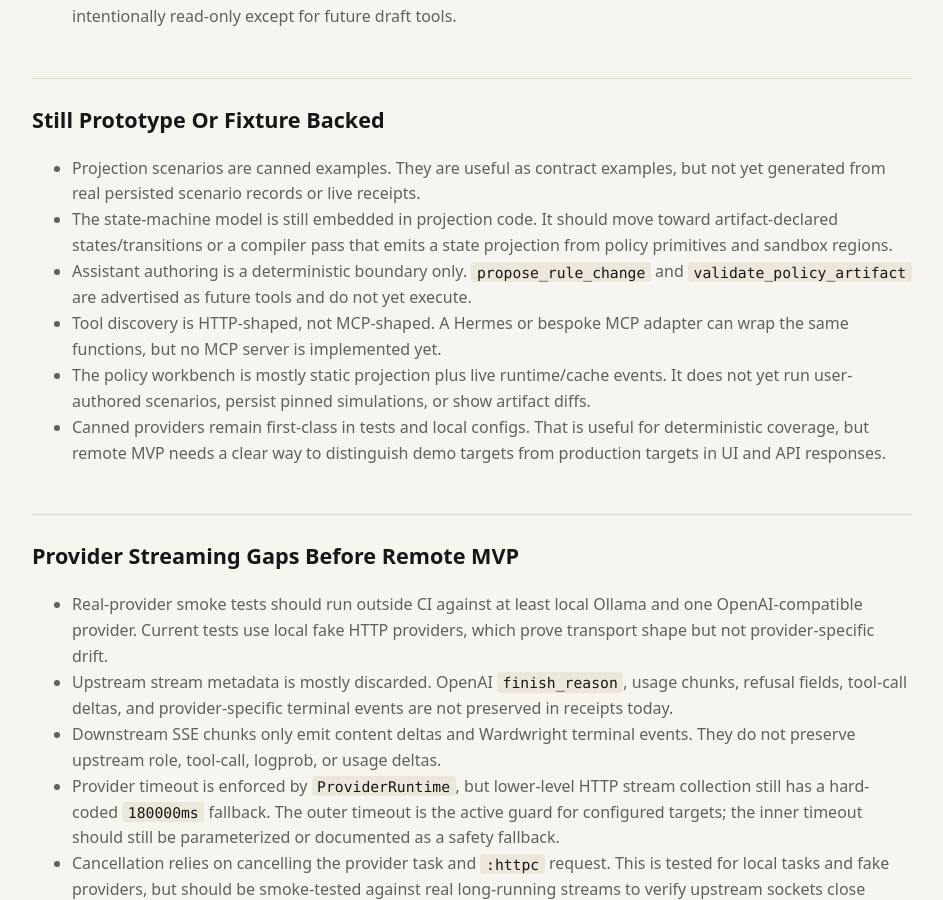
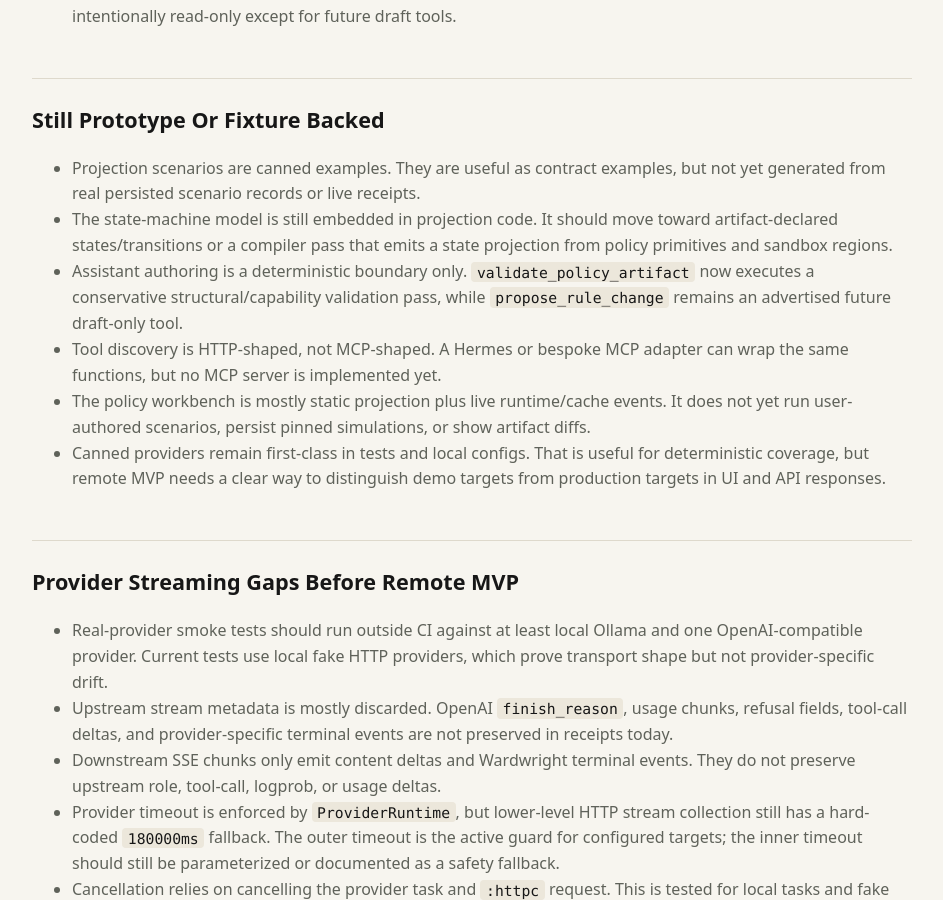
Before and after one commit to bglusman/ingary, a Jekyll site: the page built from docs/mvp-realness-inventory.md, in a window 1280 px wide and 900 px high, scrolled down 999 px. Shown: the whole window, without its empty margins (168-1111 px from the left). Built offline with Jekyll 4.4.1, drawn with Linux system fonts in a browser that asks for light colours; some of the changed text lies outside the part shown.

Commit message:
Add policy artifact validation endpoint

```diff
--- a/docs/mvp-realness-inventory.md
+++ b/docs/mvp-realness-inventory.md
@@ -50,9 +50,9 @@
 - The state-machine model is still embedded in projection code. It should move
   toward artifact-declared states/transitions or a compiler pass that emits a
   state projection from policy primitives and sandbox regions.
-- Assistant authoring is a deterministic boundary only. `propose_rule_change`
-  and `validate_policy_artifact` are advertised as future tools and do not yet
-  execute.
+- Assistant authoring is a deterministic boundary only. `validate_policy_artifact`
+  now executes a conservative structural/capability validation pass, while
+  `propose_rule_change` remains an advertised future draft-only tool.
 - Tool discovery is HTTP-shaped, not MCP-shaped. A Hermes or bespoke MCP adapter
   can wrap the same functions, but no MCP server is implemented yet.
 - The policy workbench is mostly static projection plus live runtime/cache
@@ -135,15 +135,12 @@
 
 ## Suggested Next Slices
 
-1. Turn `validate_policy_artifact` into a real protected endpoint that reports
-   unresolved conflicts, opaque regions, missing scenario coverage, and
-   unsupported provider stream capabilities.
-2. Add persisted scenario records and make projection simulations read from
+1. Add persisted scenario records and make projection simulations read from
    those records when present, falling back to built-in examples only for demo
    mode.
-3. Preserve upstream stream terminal metadata in receipts for OpenAI-compatible
+2. Preserve upstream stream terminal metadata in receipts for OpenAI-compatible
    and Ollama providers.
-4. Add a live-provider smoke test profile that is skipped by default but can run
+3. Add a live-provider smoke test profile that is skipped by default but can run
    against local Ollama and one configured OpenAI-compatible target.
-5. Spike Hermes MCP over the protected authoring API without changing policy
+4. Spike Hermes MCP over the protected authoring API without changing policy
    engine internals.
```
Also changed, not shown: 4 other files.
